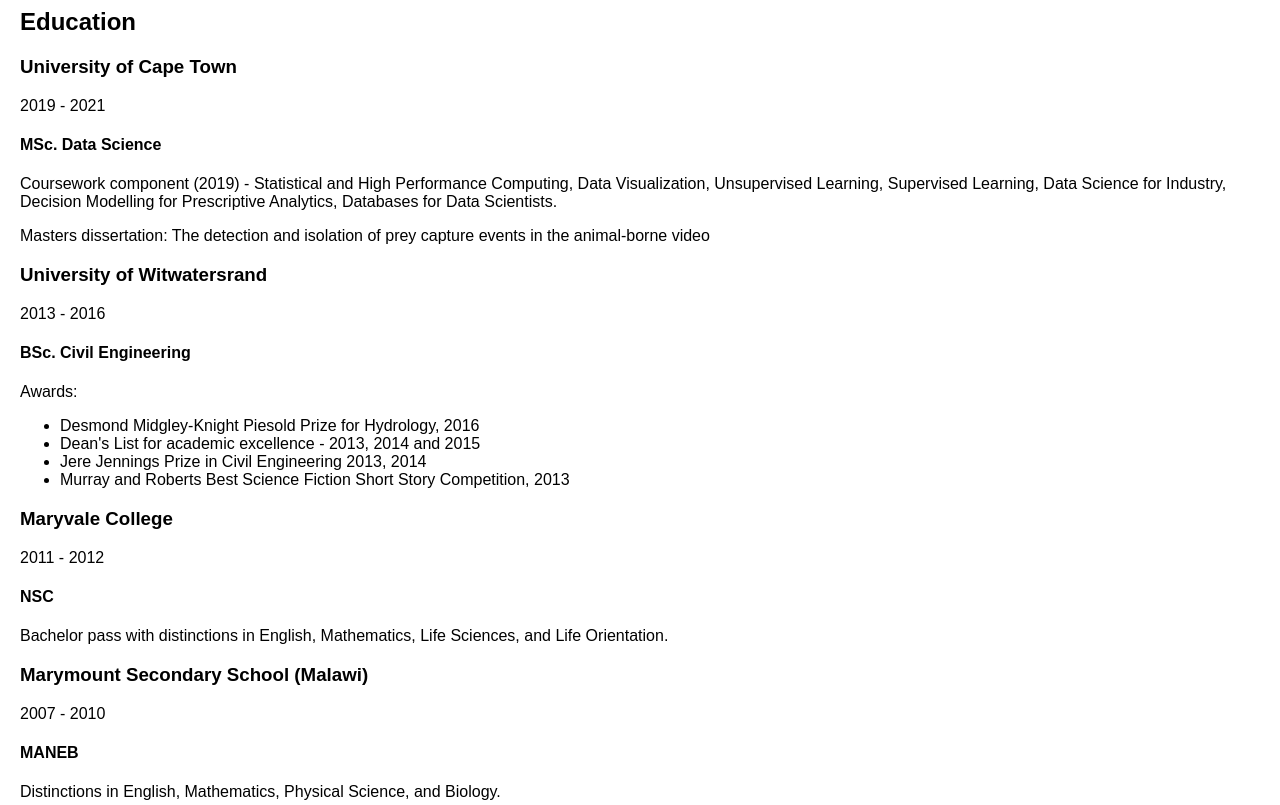
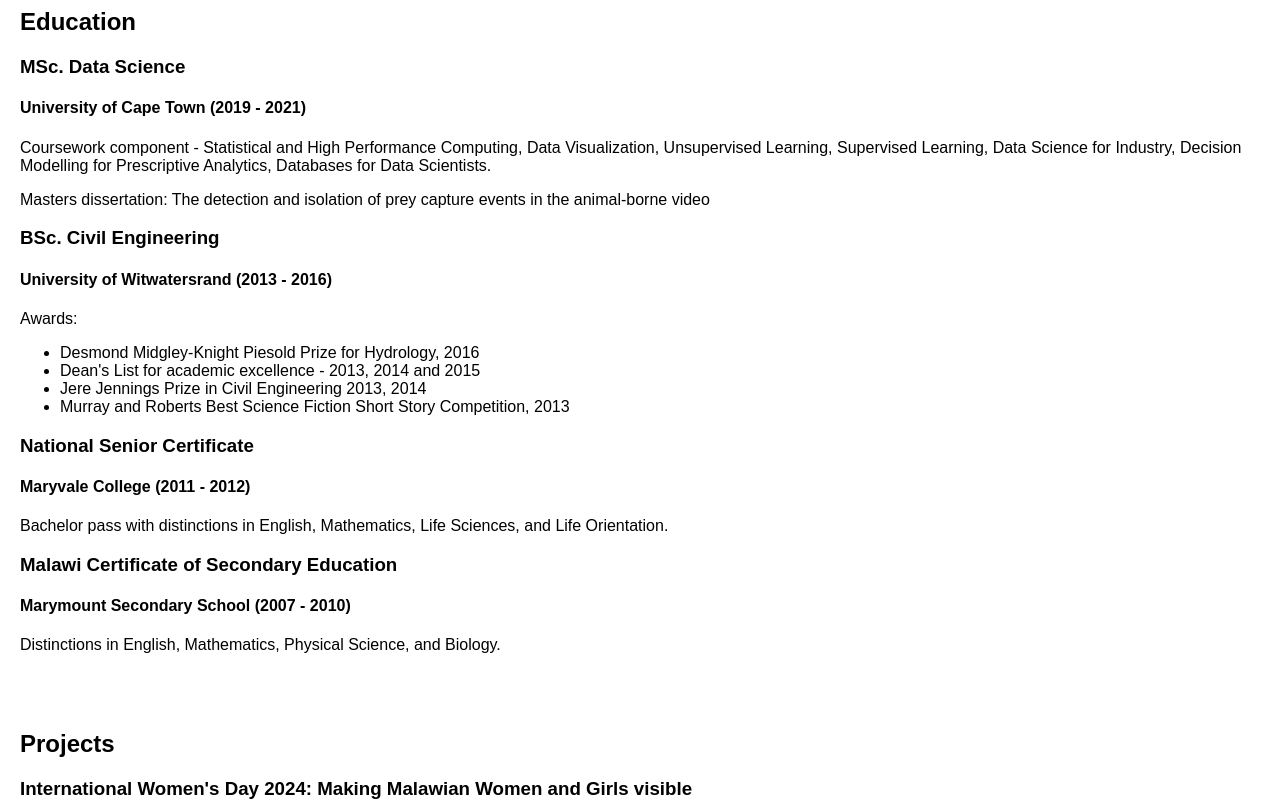
Before and after one commit to Temweka/Temweka.github.io, a plain HTML site: page index.html in a window 1280 px wide. Shown: the part 780-1585 px from the top of the page. Drawn offline with Linux system fonts and the light colour scheme.

Commit message:
Changed format of education section

```diff
--- a/index.html
+++ b/index.html
@@ -65,11 +65,9 @@
 
     <section id="education">
         <h2>Education</h2>
-        <div class="education-block">
-            <h3>University of Cape Town</h3>
-            <span class="education-date">2019 - 2021</span>
-            <h4>MSc. Data Science</h4>
-            <p> Coursework component (2019) - Statistical and High Performance Computing, Data
+        <h3>MSc. Data Science </h3>
+        <h4>University of Cape Town (2019 - 2021)</h4>
+        <p> Coursework component - Statistical and High Performance Computing, Data
             Visualization, Unsupervised Learning, Supervised Learning, Data Science for Industry,
             Decision Modelling for Prescriptive Analytics, Databases for Data Scientists.
         </p>
@@ -77,12 +75,9 @@
             Masters dissertation: The detection and isolation of prey capture events in the
             animal-borne video
         </p>
-        </div>
 
-        <div class="education-block">
-            <h3>University of Witwatersrand</h3>
-            <span class="education-date">2013 - 2016</span>
-            <h4>BSc. Civil Engineering</h4>
+        <h3>BSc. Civil Engineering</h3>
+        <h4>University of Witwatersrand (2013 - 2016)</h4>
         <p>Awards:</p>
         <ul class="award-list">
             <li>Desmond Midgley-Knight Piesold Prize for Hydrology, 2016</li>
@@ -90,37 +85,24 @@
             <li>Jere Jennings Prize in Civil Engineering 2013, 2014</li>
             <li>Murray and Roberts Best Science Fiction Short Story Competition, 2013</li>
         </ul>
-        </div>
 
 
-        <div class="education-block">
-            <h3>Maryvale College</h3>
-            <span class = "education-date">2011 - 2012</span>
-            <h4>NSC</h4>
+        <h3>National Senior Certificate</h3>
+        <h4>Maryvale College (2011 - 2012)</h4>
         <p>
             Bachelor pass with distinctions in English, Mathematics, Life Sciences, and Life Orientation.
         </p>
-        </div>
 
-        <div class="education-block">
-            <h3>Marymount Secondary School (Malawi)</h3>
-            <span class = "education-date">2007 - 2010</span>
-            <h4>MANEB</h4>
+
+        <h3>Malawi Certificate of Secondary Education</h3>
+        <h4>Marymount Secondary School (2007 - 2010)</h4>
         <p>
             Distinctions in English, Mathematics, Physical Science, and Biology.
         </p>
-        </div>
+
     </section>
 
         <!-- End .education-block -->
-
-
-
-
-
-
-
-
 
 
     <section id="projects">
@@ -142,7 +124,7 @@
         <!-- Add more projects as needed -->
     </section>
 
-    <div id="skills">
+    <section id="skills">
         <h2 class="heading">Skills</h2>
         <ul>
             <li>Python</li>
@@ -151,7 +133,7 @@
 			<li>SQL</li>
             <li>Computer Vision</li>
         </ul>
-    </div>
+    </section>
 
 
     <section id="contact">
```
Lines whose indentation alone changed are shown as unchanged.
